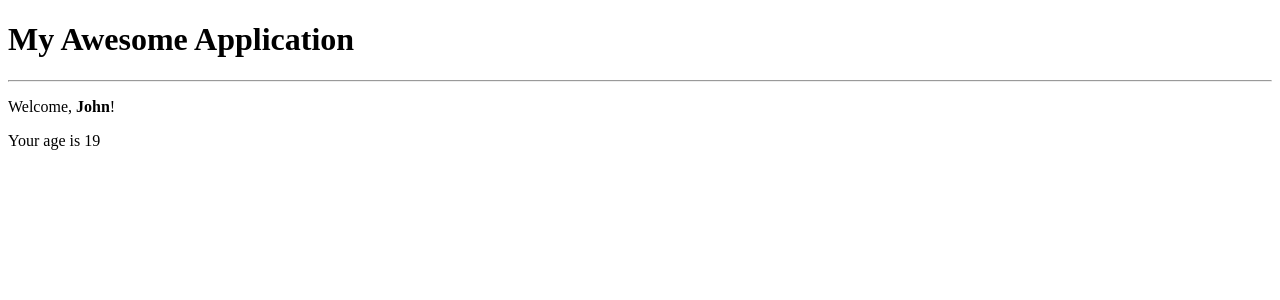
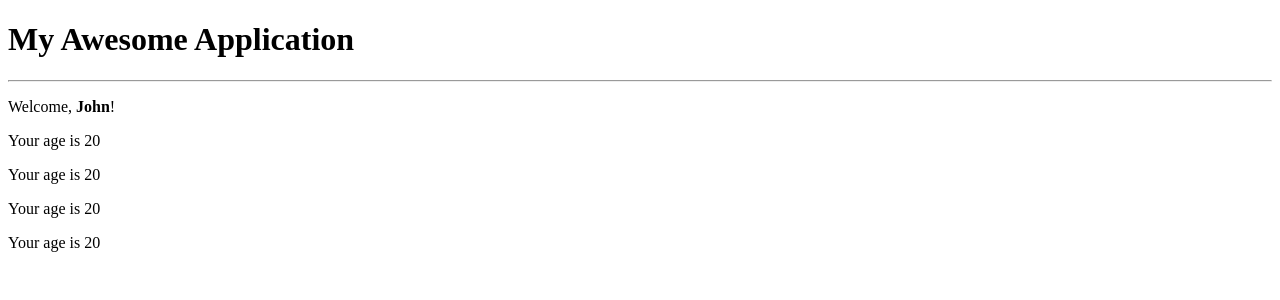
Before and after one commit to Giusp94/React, a React (Vite) app: page / in a window 1280 px wide. Shown: the top 300 px of the page. Built offline with nearby package versions, Linux system fonts and the light colour scheme.

Commit message:
Added ex Conditional Rendering

```diff
--- a/src/App.jsx
+++ b/src/App.jsx
@@ -1,11 +1,11 @@
-import { Welcome } from "./Welcome";
+import { Welcome } from "./Welcome2";
 
 export function App() {
   return (
     <div>
       <h1>My Awesome Application</h1>
       <hr />
-      <Welcome name="John" age={19} />
+      <Welcome name="John" age={20} />
     </div>
   );
 }
--- /dev/null
+++ b/src/Welcome2.jsx
@@ -0,0 +1,20 @@
+import { Age } from "./Age";
+
+export function Welcome({ name = Paolo, age = 18 }) {
+  return (
+    <div>
+      <p>
+        Welcome,
+        <strong> {name}</strong>!
+      </p>
+      {age > 18 ? <Age age={age} /> : <p>You are very young!</p>}
+      {Boolean(age) ? <Age age={age} /> : ""}
+      {age > 18 && age < 65 ? <Age age={age} /> : <p>You are very young!</p>}
+      {age > 18 && name === "John" ? (
+        <Age age={age} />
+      ) : (
+        <p>You are very young!</p>
+      )}
+    </div>
+  );
+}
```
